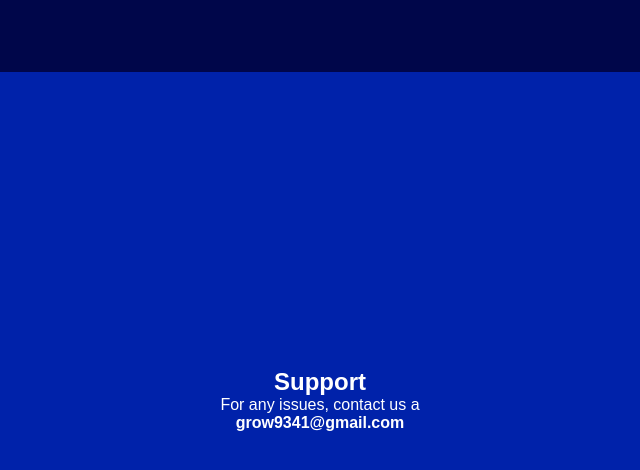
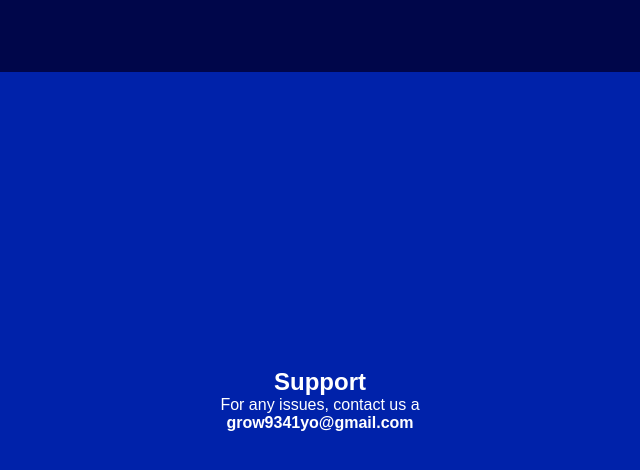
Before and after one commit to RAJU934180/Free, a plain HTML site: page support.html in a window 1280 px wide. Shown: the full height of the page, 320-960 px from the left. Drawn offline with Linux system fonts and the light colour scheme.

Commit message:
Update support.html

```diff
--- a/support.html
+++ b/support.html
@@ -17,7 +17,7 @@
     <section class="support">
         <h1>Support</h1>
         <p>For any issues, contact us a </p>
-        <strong>grow9341@gmail.com</strong>
+        <strong>grow9341yo@gmail.com</strong>
     </section>
 </body>
 </html>
```
